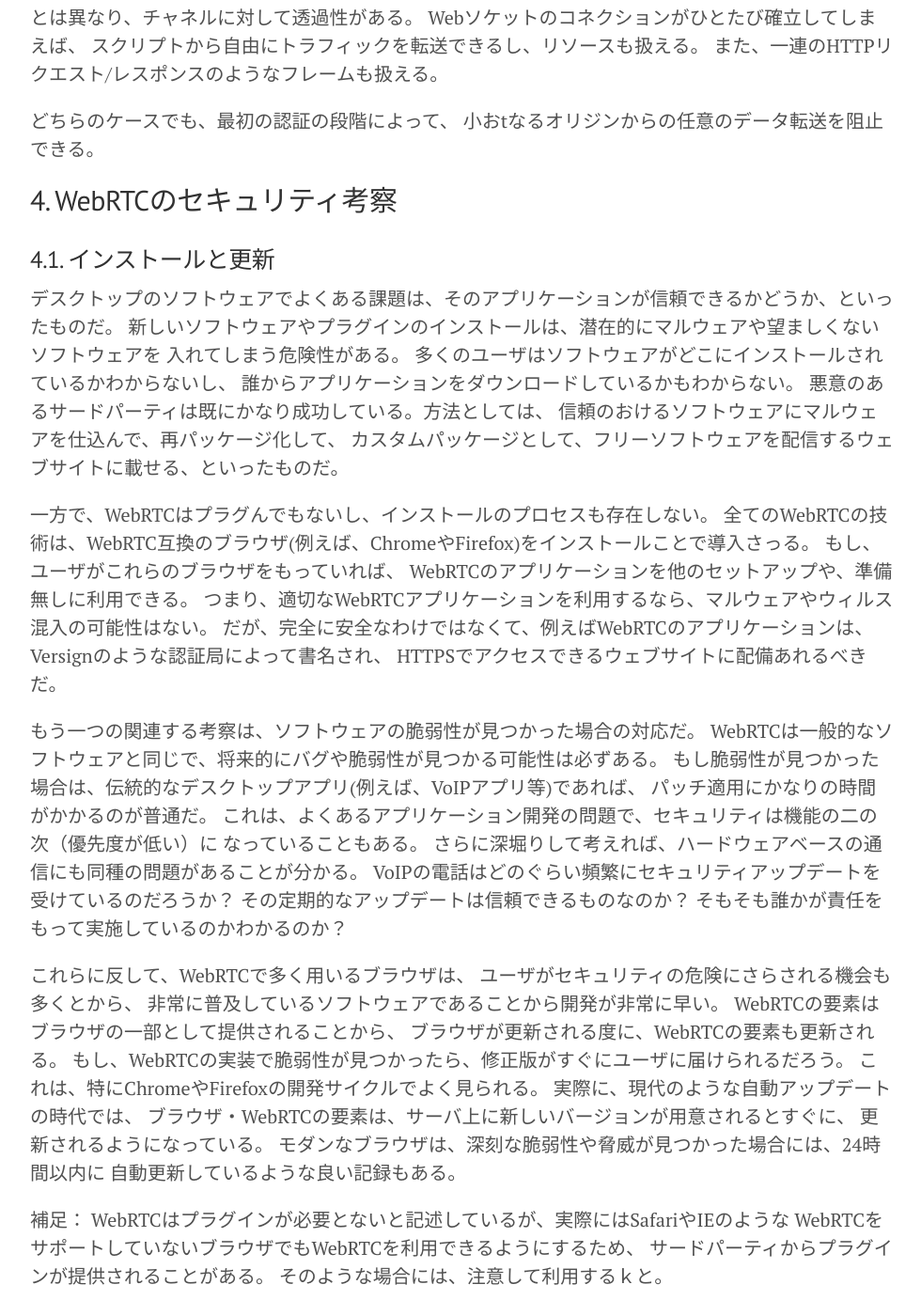
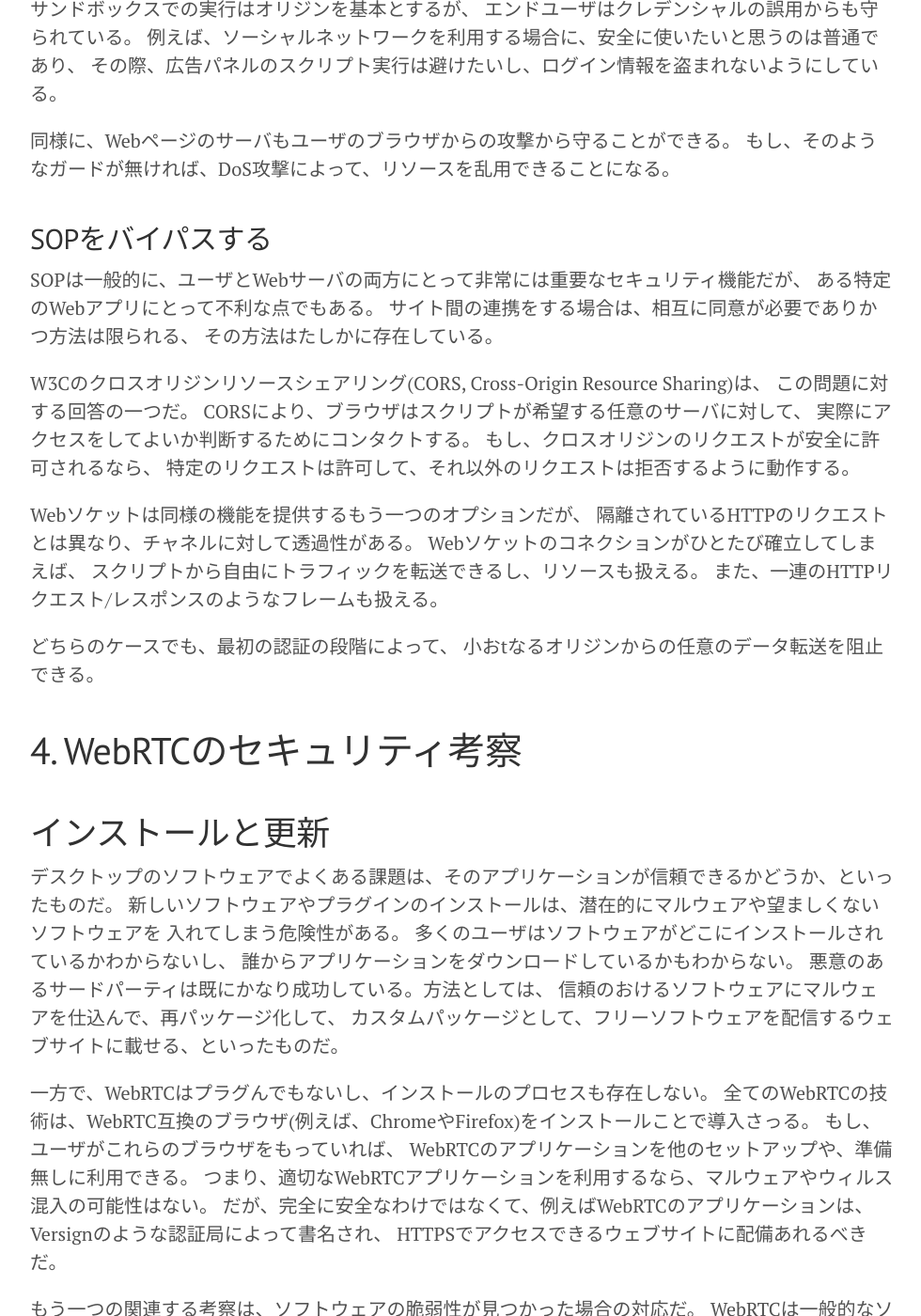
Before and after one commit to webrtc-security/webrtc-security.github.io, a Jekyll site: the page built from report_ja.md, in a window 1280 px wide and 1400 px high, scrolled down 7963 px. Shown: the whole window at 94% size, without its empty margins (148-1128 px from the left). Built offline with Jekyll 4.4.1, drawn with Linux system fonts in a browser that asks for light colours; Markdown is read by kramdown in place of the engine named in the settings.

Commit message:
formatting and links

```diff
--- a/_includes/sidebar.html
+++ b/_includes/sidebar.html
@@ -29,13 +29,13 @@
         <div class="section-level-3"><a href="#4.3.3.">       4.3.3. Establishment of a secure link</a><br></div>
         <div class="section-level-3"><a href="#4.3.4.">       4.3.4. DTLS-SRTP vs SDES</a><br></div>
         <div class="section-level-3"><a href="#4.3.5.">       4.3.5. A Weakness in SRTP</a><br></div>
-        <div class="section-level-2"><a href="#4.4.">    4.4. Web-Based Peer Authentication / Identity Management</a><br></div>
+        <div class="section-level-2"><a href="#4.4.">    4.4. Web-Based Peer Authentication & Identity Management</a><br></div>
         <div class="section-level-2"><a href="#4.5.">    4.5. IP Location Privacy</a><br></div>
         <div class="section-level-2"><a href="#4.6.">    4.6. Signalling Layer</a><br></div>
         <div class="section-level-3"><a href="#4.6.1.">       4.6.1. SIP Vulnerabilities</a><br></div>
         <div class="section-level-2"><a href="#4.7.">    4.7. Additional Security Topics</a><br></div>
         <div class="section-level-1"><a href="#5.">5. Comparison with competing/similar technologies</a><br></div>
-        <div class="section-level-1"><a href="#6.">6. Good (secure) coding conventions for WebRTC applications.</a><br></div>
+        <div class="section-level-1"><a href="#6.">6. Good (secure) coding conventions for WebRTC applications</a><br></div>
         <div class="section-level-1"><a href="#7.">7. Conclusion</a><br></div>
         <div class="section-level-1"><a href="#8.">8. Bibliography</a><br></div>
     </div>
--- a/public/css/lanyon.css
+++ b/public/css/lanyon.css
@@ -49,8 +49,15 @@ h1, h2, h3, h4, h5, h6 {
   font-weight: 400;
   color: #313131;
   letter-spacing: -.025rem;
+
+    margin-top: 40px;
 }
 
+h1 { font-size: 3em;}
+h2 { font-size: 2em;}
+h3 { font-size: 1.8em;}
+h4 { font-size: 1.5em;}
+h5 { font-size: 1.3em;}
 
 /*
  * Wrapper
--- a/report_ja.md
+++ b/report_ja.md
@@ -7,7 +7,7 @@ title: WebRTCセキュリティレポート
 
 WebRTC(Web Real-Time Communication)は、Webアプリケーション技術の昨今のトレンドの一つだ。WeBRTCを利用すると、プラグイン無しで、また他の要件無しでリアルタイムコミュニケーションを実現できる。だが、オープンソースとしての性質により、WebRTCを採用しようとする人がセキュリティ上の不安を覚えることもあるだろう。本レポートはWebRTCのセキュリティについて明らかにし、他の技術と比較してWebRTCのセキュリティが優れていることを実証する。
 
-## 1. イントロダクション
+<h2 id="1.">1. イントロダクション</h2>
 
 WebRTCはオープンソースのWebベースの技術であり、ユーザがリアルタイムメディア通信を、プラグイン無しで実現することができる技術だ。適切なブラウザを利用すれば、ウェブサイトをブラウズするだけで、他者に発信して通話することができる。
 
@@ -26,7 +26,7 @@ WebRTCの主なユースケースは以下の通り：
 
 本レポートではこれらのトピックについて述べ、さらにWebRTCが全ての例に提供するセキュリティについて防衛方法について調査する。ただし、このレポートではネイティブアプリケーションは扱わない。
 
-## 2. WebRTCアーキテクチャの概要
+<h2 id="2.">2. WebRTCアーキテクチャの概要</h2>
 
 WebRTCはP2Pのトポロジ形式で、ピア間のメディア通信を実現する。
 WeBRTCはユーザのブラウザに実装されており、追加のソフトウェアを必要としない。
@@ -85,7 +85,7 @@ RTCDataChannelがWebRTC仕様として規定されるAPIのうちのもう1つ
 RTCDataChannelはWebSocketに似てているが、P2Pの形式で利用される。
 また、RTCDataChannelは、トランスポートの特性をカスタマイズ可能といった特性がある。
 
-## 2.1. WebRTCを支える技術群
+<h3 id="2.1.">2.1. WebRTCを支える技術群</h3>
 
 開発者が利用するWebRTCのAPIは大きく3つあるが、配下にはそのAPIの支える多くの技術がある。
 
@@ -178,7 +178,7 @@ P2Pによる接続確立が失敗すると、フォールバックとしてTURN
 サーバ自体は典型的には自由にアクセスされないようにする。
 また、アプリケーション提供者によって提供されるべき（またはレンタルするべき）だ。
 
-## 3. ブラウザベースのセキュリティ考察
+<h2 id="3.">3. ブラウザベースのセキュリティ考察</h2>
 
 リアルタイプアプリケーションがセキュリティの危険にあう方法は、
 ネットワーク側およびユーザ側のどちらにも存在している。
@@ -190,7 +190,7 @@ WebRTCは、他のリアルタイム通信アプリケーションと異なる
 強固で信頼性のある基盤を利用することができるためだ。
 本レポートでは、WebRTCがどのようにセキュリティリスクに対処しているか議論する。
 
-### ブラウザ信頼モデル(Browser Trust Model)
+<h3 id="3.1.">ブラウザ信頼モデル(Browser Trust Model)</h3>
 
 WebRTCアーキテクチャは、セキュリティの観点から言えば、信頼の階層の中に
 ネットワークリソースが存在することを想定している。
@@ -225,7 +225,7 @@ WebRTCのアプリケーションは影響を受けている可能性があり
 言い換えれば、ユーザに提供されるWebRTCのセキュリティのレベルは、
 ブラウザの信頼に直接影響されるということだ。
 
-### 同一オリジンポリシー (SOP: Same Origin Policy)
+<h3 id="3.2.">同一オリジンポリシー (SOP: Same Origin Policy)</h3>
 
 Webページがロードされる場合に、
 全てのWebページのリソースはWebサーバから取得されるという点は、
@@ -252,7 +252,7 @@ SOPは、スクリプトの実行をオリジンごとのサンドボックス
 同様に、Webページのサーバもユーザのブラウザからの攻撃から守ることができる。
 もし、そのようなガードが無ければ、DoS攻撃によって、リソースを乱用できることになる。
 
-#### SOPをバイパスする
+<h4 id="3.2.1.">SOPをバイパスする</h4>
 
 SOPは一般的に、ユーザとWebサーバの両方にとって非常には重要なセキュリティ機能だが、
 ある特定のWebアプリにとって不利な点でもある。
@@ -275,9 +275,9 @@ Webソケットのコネクションがひとたび確立してしまえば、
 どちらのケースでも、最初の認証の段階によって、
 小おtなるオリジンからの任意のデータ転送を阻止できる。
 
-## 4. WebRTCのセキュリティ考察
+<h2 id="4.">4. WebRTCのセキュリティ考察</h2>
 
-### 4.1. インストールと更新
+<h3 id="4.1.">インストールと更新</h3>
 
 デスクトップのソフトウェアでよくある課題は、そのアプリケーションが信頼できるかどうか、といったものだ。
 新しいソフトウェアやプラグインのインストールは、潜在的にマルウェアや望ましくないソフトウェアを
@@ -327,7 +327,7 @@ WebRTCをサポートしていないブラウザでもWebRTCを利用できる
 サードパーティからプラグインが提供されることがある。
 そのような場合には、注意して利用するｋと。
 
-### 4.2. メディア/ローカルリソースへのアクセス
+<h3 id="4.2.">4.2. メディア/ローカルリソースへのアクセス</h3>
 
 ブラウザはローカルのリソース(カメラ、マイク、ファイル等)にアクセスできる。
 これは、Webアプリケーションがマイクやカメラを利用できることを意味しており、
@@ -372,7 +372,7 @@ WebRTCのその他の機能に、画面共有（スクリーンシェア）が
 このような事象は、最初にどの画面を共有するか選択する際に失敗しているかもしれないし、
 単にユーザがその指定を忘れているだけかもしれない。
 
-### 4.3. メディアの暗号化 と コミュニケーションセキュリティ
+<h3 id="4.3.">4.3. メディアの暗号化 と コミュニケーションセキュリティ</h3>
 
 リアルタイムアプリケーションがセキュリティリスクにさらされる方法は多くある。
 有名なものの1つは、暗号化されていない転送中のトラフィックの盗聴だ。
@@ -388,7 +388,7 @@ WebRTCで暗号化は必須の機能であり、全ての要素で利用をす
 データストリームはDTLS(Datagram Transport Layer Security)で暗号化され、
 メディアストリームはSRTP(Secure Real-time Transport Protocol)で暗号化される。
 
-#### 4.3.1. DTLS: Datagram Transport Layer Security
+<h4 id="4.3.1.">4.3.1. DTLS: Datagram Transport Layer Security</h4>
 
 WebRTCは特にdata channelにおいて、DTLSを暗号化に利用している。
 RTCDataChannelはDTLSで暗号化される。
@@ -408,7 +408,7 @@ DTLSはSSLの派生なので、標準化されたSSLベースの接続と同じ
 実際、WebRTCのデータは標準化されているSSLベースのコネクションを利用してセキュアに守られる。
 その際、WEｂRTCはエンドツーエンドの暗号化を、ほとんどサーバとの調整無しに実現する。
 
-##### 4.3.1.1. DTLS over TURN
+<h5 id="4.3.1.1.">4.3.1.1. DTLS over TURN</h5>
 
 WebRTCの通信の初期設定では、最初にシグナリングサーバと連携があるものの、
 ブラウザ間の通信は直接P2Pでやりとりされる。
@@ -428,7 +428,7 @@ TURNサーバの目的は単にデータを中継するだけで、
 暗号化は破られることはない。TURNサーバは
 エンドエンドで互いに送受信される情報を理解できないし、修正できない。
 
-##### 4.3.2. SRTP: Secure Real-Time Transport Protocol
+<h4 id="4.3.2.">4.3.2. SRTP: Secure Real-Time Transport Protocol</h4>
 
 基本的なRTPはセキュリティの仕組みを備えていない。
 また、送受信されるデータを秘匿する機能を持っていない。
@@ -441,7 +441,7 @@ WebRTCの仕様では、RTP/SAVPF(RTP/SAVPの上に構築されたプロファ
 SRTPの鍵交換には、通信の開始時にDTLS-SRTPを利用して実施され、
 Man-in-the-Middle攻撃を防いでいる。
 
-#### 4.3.3. 安全なリンク確立
+<h4 id="4.3.3.">4.3.3. 安全なリンク確立</h4>
 
 WebRTCアプリケーションが、コールを確立する場合の処理をざっと見てみよう。
 例えば、AliceとBobの2者が登場するとしよう。
@@ -458,7 +458,7 @@ SRTP用の鍵が作成されて利用される。
 この段階で、AliceとBobは第三者に知られていない情報を持ち、
 データやメディアを安全に互いに送受信できるようになる。
 
-#### 4.3.4. DTLS-SRTP 対 SDES
+<h4 id="4.3.4.">4.3.4. DTLS-SRTP 対 SDES</h4>
 
 メディアトラフィックのセキュリティパラメータを交換するために、
 SRTPは何らかのキー管理のプロトコルを利用する必要がある。
@@ -466,7 +466,7 @@ SRTPにとっては、DTLS-SRTPが用いられる。(TODO)
 
 なお、シグナリング(SIPやHTTP)とメディア(RTP)は個別にセキュアにされる点に注意すること。
 
-##### SDES
+**SDES**
 
 SDESとは、SDP Security Description for Media Streams のことで、
 WebRTCで以前、オプションの1つとして考えられていたものだ。
@@ -490,7 +490,7 @@ DTLS−SRTPはそのメカニズムを提供しているが、SDESは提供し
 もしセキュリティ機能があったとしても、VoIPではSDESが利用されており、
 結果的にシグナリングプレーンに頼るところが大きい。
 
-##### DTLS-SRTP
+**DTLS-SRTP**
 
 一方でDTLS-SRTPは、鍵交換をシグナリングプレーンではメディアプレーンで実施する。
 この違いにより、SDESと異なり暗号化キーをSDPで交換する必要がなくなる。
@@ -504,7 +504,7 @@ DTLS-SRTPが選択されなければならない
 (本条件は、シグナリングが安全かどうかにかかわらず依存しない)
 
 
-##### 議論
+**議論**
 
 DTLS-SRTPが必須となり、WebRTCの暗号化の選択肢として一般的に受けいられている。
 だが、疑問にあがるのが、他のスキーマ(すなわちSDES)が、
@@ -514,7 +514,7 @@ DTLS-SRTPが必須となり、WebRTCの暗号化の選択肢として一般的
 FirefoxはDTLS−SRTPのみをサポートしている。
 
 
-#### 4.3.5. SRTPの弱点
+<h4 id="4.3.5.">4.3.5. SRTPの弱点</h4>
 
 SRTPはRTPパケットのペイロード部分しか暗号化せず、
 ヘッダの暗号化を提供していない。
@@ -529,7 +529,7 @@ SRTPのヘッダさえ見れば、判別することができる。
 例えば、ユーザが悪人と話しているかどうか、法務局が決められるかもしれない。
 
 
-### 4.4. Webベースのピア認証 / 識別管理
+<h3 id="4.4.">4.4. Webベースのピア認証 / 識別管理</h3>
 
 発信者が接続先のピアの身元を確かめられると、ユーザは安心できる。
 すなわち、発信者は、自身の話している相手が信頼に足る人なのか、詐欺師なのか、
@@ -569,7 +569,7 @@ Webアプリケーションに結果を安全に出力する。
 ![Figure 5. The operation of an Identity Provider](/images/diagram_5_en.png)
 <h3 class="img-title">*Figure 5. The operation of an Identity Provider*</h3>
 
-### 4.5. IPによる位置情報のプライバシ
+<h3 id="4.5.">4.5. IPによる位置情報のプライバシ</h3>
 
 ICEを利用した場合の悪影響は、ピアがだれかのIPのアドレスを知れる、という点だ。
 IPアドレスはグローバルの地域ごとに組織・機関によって分けられるので、
@@ -600,7 +600,7 @@ WebRTCアプリケーションに再コンフィグを適用する方法もあ
 コールの通知があった場合にICEネゴシエーションをすぐに開始して、
 遅延を減らすだけではなく、ユーザが応答するまでユーザのIPを隠すこともできる。
 
-### 4.6. シグナリング
+<h3 id="4.6.">4.6. シグナリング</h3>
 
 WebRTCではシグナリングプロトコルが規定されていないので、
 シグナリングの暗号のメカニズムは、開発者が選択したシグナリングプロトコルに依存する。
@@ -619,7 +619,7 @@ SIPは平文でデータを送受信するので、攻撃者がSIPメッセー
 もし、攻撃者がSIPのINVITEを傍受できたなら、
 例えばFROMヘッダを、攻撃者自身のIPへ変えることもできる。
 
-#### 4.6.1. SIPの脆弱性
+<h4 id="4.6.1.">4.6.1. SIPの脆弱性</h4>
 
 SIPは音声や映像の通信のセッションを制御するためのシグナリングプロトコルだ。
 SIPはVoIP技術の中でも広く適用されており、特に接続確立・切断でリヨうされる。
@@ -627,7 +627,7 @@ WebRTCでもシグナリングに利用可能であり、1つの選択肢にな
 だが、SIPのメッセージは平文で送信されることが多い。
 結果として、多くの攻撃の方法が存在する。以下では、それらの方法について述べる。
 
-##### SIPの処理フロー
+**SIPの処理フロー**
 
 接続確立する過程で、ユーザのブラウザ(ユーザエージェント)は、
 中央のサーバに(登録:Register)する。
@@ -639,7 +639,7 @@ WebRTCでもシグナリングに利用可能であり、1つの選択肢にな
 サーバはメッセージの中継し、着信相手を探す。
 このときサーバは様々な手段(DNS確認など）を組合せて実施しても良い。
 
-##### 登録ハイジャック
+**登録ハイジャック**
 
 最初のブラウザの登録は、ユーザのコンタクト先のアドレスを発信者に伝えるために利用される。
 また、これによりユーザが着信を受けられることも示している。
@@ -677,7 +677,7 @@ SIPの実装者はメッセージの真正性を確認しないので、
 SIPリクエストとレスポンスを認証(真正性のチェック含む)していれば、これらの攻撃は回避できる。
 実際、SIPSを利用すれば、盗聴やなりすましも防げる。
 
-##### その他の攻撃
+**その他の攻撃**
 
 - Man-in-the-Middle攻撃
   - 攻撃者は最初のSIPメッセージを横取りして、Man-in-the-Middle攻撃を実施する
@@ -687,7 +687,7 @@ SIPリクエストとレスポンスを認証(真正性のチェック含む)し
   - Webサーバはステートレスであり、リクエストを個別のセッションとして捌く。（認証を継続するには別の仕組みが必要）クッキーがよく利用されるが、それ自体はセッションIDにすぎない。これらのクッキーは初回アクセス時に、サーバーからブラウザへ送信される。
   - もしクッキーが横取り・複製されたら、攻撃者が進行中のセッションの内容に完全にアクセスできることになる。これを弱めるために、多くのサイトではIPアドレスやタイムスタンプを利用したアルゴリズムでクッキーを生成している。
 
-##### 暗号化
+**暗号化**
 
 シグナリングは悪意のある人が攻撃しやすい箇所ではあるが、常に攻撃しやすいわけではない。
 WebRTCのメディアストリームに加えて、シグナリングレイヤも暗号化できる。
@@ -701,9 +701,9 @@ WebRTCのメディアストリームに加えて、シグナリングレイヤ
 もちろん、アプリケーションの開発者は、
 具体的に暗号化の方法を利用するように開発しなければならない。
 
-### 4.7. 追加のセキュリティトピック
+<h3 id="4.7.">4.7. 追加のセキュリティトピック</h3>
 
-#### 通信事業者の観点
+**通信事業者の観点**
 
 WebRTCのサポートにより、通信事業者がセキュリティリスクを高めるべきではない。
 しかし、お客様の手元にあるデバイスやソフトは、悪意のある攻撃者から危険にさらわれる危険性はある。
@@ -714,7 +714,7 @@ WebRTCのサポートにより、通信事業者がセキュリティリスク
 
 これらの2原則を採用することで、通信事業者はお客様を攻撃から守ることができる。
 
-##### クロスサイトスクリプティング(XSS)
+**クロスサイトスクリプティング(XSS)**
 
 クロスサイトスクリプティング(XSS)は、Webアプリケーションでよく利用される脆弱性の1つだ。
 この攻撃により、攻撃者はクライアントサイドスクリプトをウェブページに埋め込める。
@@ -732,7 +732,7 @@ XSSやクロスドメインの攻撃、Webソケット、iframeのセキュリ
 WebRTCのクライアントも攻撃を受ける可能性がある。
 つまり、クライアントに送信される全てのデータが、攻撃者から丸見えになることだってありえる。
 
-## 5. 競合技術との比較
+<h2 id="5.">5. 競合技術との比較</h2>
 
 WebRTCのセキュリティの調査は、競合のセキュリティの比較無しには完成しない。
 このセクションでは、WebRTCの強み・弱みについて述べる。
@@ -747,7 +747,7 @@ WebRTCのセキュリティの調査は、競合のセキュリティの比較
 - Jabber
 - SIP
 
-## 6. 安全な開発をするための設計指針(セキュアなWebRTCを開発するために)
+<h2 id="6.">6. 安全な開発をするための設計指針(セキュアなWebRTCを開発するために)</h2>
 
 WebRTCは安全なように設計されている。
 しかし、単に技術を利用するだけでなく、常にセキュアな観点をもって設計するのは良い考えだ。
@@ -756,7 +756,7 @@ WebRTCは安全なように設計されている。
 より安全に開発できるようになる。
 特に、機密情報を扱うようなサービス(銀行、医療などのサービス）に適用される。
 
-### セキュアなシグナリング
+**セキュアなシグナリング**
 
 前述のように、WebRTCはシグナリングに制限は無く、
 むしろWebRTCアプリケーションの開発者自信が好きな方法を選べるようにしている。
@@ -769,7 +769,7 @@ WebRTCは安全なように設計されている。
 セキュリティを意識したアプリケーションのシグナリングには、
 SIPS、OpenSIP、HTTPS(WSS) のような技術が併用されるべきだ。
 
-### 認証とピア監視
+**認証とピア監視**
 
 単に発信応答するだけの基本的なWebRTCアプリケーションが必要とする情報は、
 特に認証無しで利用されるユーザのIDのみだ。
@@ -786,7 +786,7 @@ SIPS、OpenSIP、HTTPS(WSS) のような技術が併用されるべきだ。
 悪意のあるだれかが隠れて参加しているかもしれないし、
 その場合はそのユーザのアクセスを強制切断すべきだ。
 
-### リクエストに対する許可
+**リクエストに対する許可**
 
 ユーザが、リクエストに対する許可を、とくにメッセージを読むことなく
 実施してしまう行動はよくある。
@@ -797,7 +797,7 @@ Webアプリケーションに与えてしまうリスクがある。
 Webアプリケーションのページ内に明確な詳細情報を記述しておく方法がある。
 つまり、ユーザのプライバシ情報を真っ先に表示するという方法だ。
 
-### MiTM(Man-in-The-Middle)攻撃
+**MiTM(Man-in-The-Middle)攻撃**
 
 攻撃者がMiTM攻撃に成功してしまった場合、
 その発見・対抗策は簡単には見つからない。
@@ -808,7 +808,7 @@ Webアプリケーションのページ内に明確な詳細情報を記述し
 中継されていないことを確認することで、MiTM攻撃を多少なりとも軽減できる。
 特に暗号化したシグナリングと併用するのが良い。
 
-###　画面共有
+**画面共有**
 
 画面共有機能を提供するWebRTCアプリケーションは、ユーザを守るために
 警告表示を持つべきだ。前述したように、
@@ -818,13 +818,13 @@ Webアプリケーションのページ内に明確な詳細情報を記述し
 例えば、画面共有を開始する前に、
 ユーザに周知があり、機密情報を含む画面は閉じるように警告する、といった方法がある。
 
-### フォールバック
+**フォールバック**
 
 最後の手段として、接続確立中の通信が、認証されていない相手から危険にさらされるような
 ケースを考える。もし、そのような通信が書くにされたら、
 WebページをレンダリングしているWebアプリケーションのサーバが、接続を切断すべきだ。
 
-## 7. 結論
+<h2 id="7.">7. 結論</h2>
 
 スマートフォン・モバイルデバイス全盛の時代に、
 人々のコミュニケーションはこれまで以上に増えている。
@@ -860,6 +860,6 @@ WebRTCの開発者がセキュリティについて真剣に受け止めるべ
 通信サービスが登場するかもしれない。
 しかし、現時点では、数ある技術の中でWebRTCが先頭に立つ技術なのだ。
 
-## 8. 参考文献
+<h2 id="8.">8. 参考文献</h2>
 
 - TODO
```
Also changed, not shown: index.md (+35 -40 lines).
